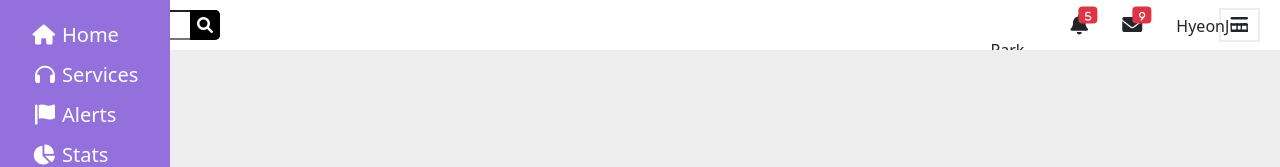
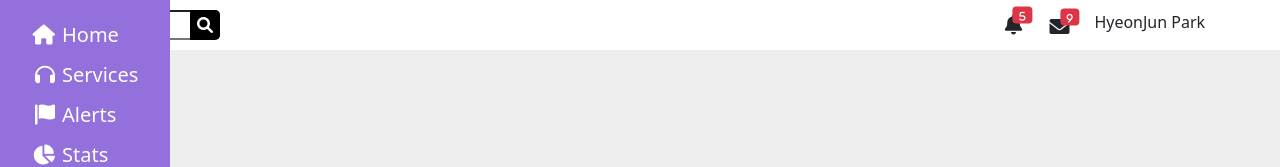
Before and after one commit to guswnsakvk/Admin-Page, a plain HTML site: page index.html in a window 1280 px wide. Shown: the top 167 px of the page. Drawn offline with nearby package versions, Linux system fonts and the light colour scheme.

Commit message:
header reaction

```diff
--- a/index.html
+++ b/index.html
@@ -36,30 +36,24 @@
 
     <div class="contents">
       <div class="header">
-        <div class="row">
-          <div class="col-md-9">
-            <i class="fas fa-bars header-bar small-font"></i>
-            <div class="Search">
+        <i class="fas fa-bars header-bar small-font hidden"></i>
+        <div class="Search none">
           <input class="inputBox" type="text" placeholder="Search">
           <i class="fas fa-search font-color"></i>
         </div>
-          </div>
-          <div class="col-md-3 position-relative">
-            <i class="fas fa-bell position-relative small-font hearder-icon-margin">
+        <i class="fas fa-bell position-relative small-font hearder-icon-margin hidden">
           <span class="position-absolute top-0 start-80 translate-middle badge bg-danger">
             5
           </span>
         </i>
-            <i class="fas fa-envelope position-relative small-font hearder-icon-margin">
+        <i class="fas fa-envelope position-relative small-font hearder-icon-margin hidden">
           <span class="position-absolute top-0 start-80 translate-middle badge bg-danger">
             9
           </span>
         </i>
-            <span class="name">
+        <p class="name none">
           HyeonJun Park
-            </span>
-          </div>
-        </div>
+        </p>
       </div>
       <div class="main-content">456</div>
     </div>
--- a/main.js
+++ b/main.js
@@ -1,10 +1,33 @@
-const header_bar = document.querySelector(".contents .header .row .col-md-9 .header-bar")
+const window_with = window.innerWidth
+const header_bar = document.querySelector(".contents .header .header-bar")
+const search = document.querySelector(".contents .header .Search")
+const bell = document.querySelector(".contents .header .fa-bell")
+const envelope = document.querySelector(".contents .header .fa-envelope")
+const username = document.querySelector(".contents .header .name")
+
+if (window_with > 768){
+  search.classList.remove("none")
+  bell.classList.remove("hidden")
+  envelope.classList.remove("hidden")
+  username.classList.remove("none")
+}
+else{
+  header_bar.classList.remove("hidden")
+}
 
 window.addEventListener("resize", (event)=>{
   if(event.target.innerWidth > 768){
     header_bar.classList.add("hidden")
+    search.classList.remove("none")
+    bell.classList.remove("hidden")
+    envelope.classList.remove("hidden")
+    username.classList.remove("none")
   }
   else{
     header_bar.classList.remove("hidden")
+    search.classList.add("none")
+    bell.classList.add("hidden")
+    envelope.classList.add("hidden")
+    username.classList.add("none")
   }
 })
--- a/style.css
+++ b/style.css
@@ -1,5 +1,9 @@
 .hidden{
   visibility: hidden;
+}
+
+.none{
+  display: none;
 }
 
 .font-color{
@@ -63,8 +67,7 @@
 }
 
 .contents{
-  padding-left: 50px;
-  overflow: hidden;
+  width: 100vw - 100px;
 }
 
 .header{
@@ -74,7 +77,7 @@
 
 .main-content{
   background-color: #eee;
-  height: 500px;
+  height: calc(100vh - 50px);
   position: relative;
 }
 
@@ -89,8 +92,9 @@
 
 .Search{
   margin-top: 10px;
-  margin-left: 20px;
+  margin-left: 70px;
   position: absolute;
+
 }
 
 .inputBox{
@@ -117,5 +121,18 @@
 }
 
 .fa-bell{
-  margin-left: 80px;
+  margin-left: 78.5%;
+  cursor: pointer;
 }
+
+.fa-envelope{
+  margin-left: 82%;
+  top: -36px;
+  cursor: pointer;
+}
+
+.name{
+  position: absolute;
+  top: 10px;
+  left: 85.5%;
+}
```
Lines whose indentation alone changed are shown as unchanged.
